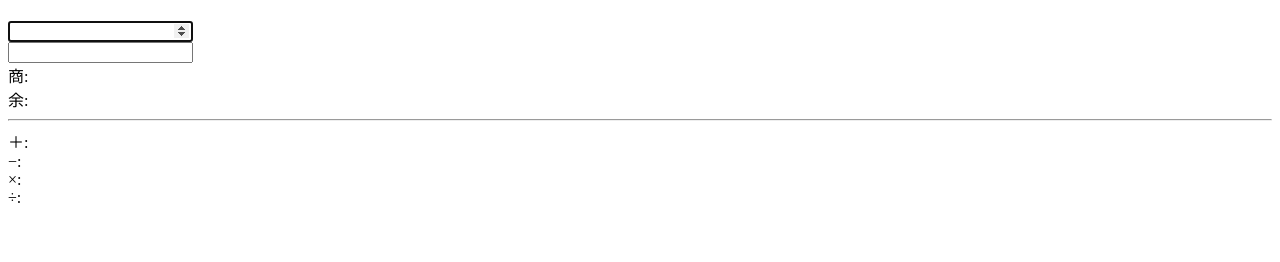
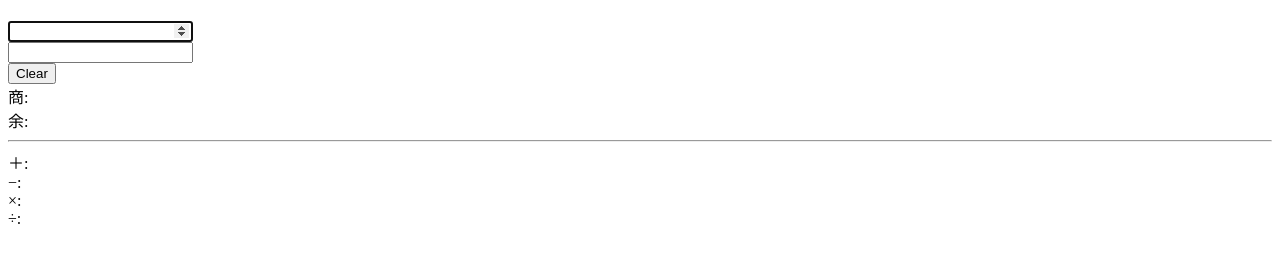
Before and after one commit to sumeragizzz/remainder-calculator, a plain HTML site: page index.html in a window 1280 px wide. Drawn offline with nearby package versions, Linux system fonts and the light colour scheme.

Commit message:
クリアーボタンを追加

```diff
--- a/index.html
+++ b/index.html
@@ -10,6 +10,7 @@
         <div id="app">
             <input v-model.number="value1" type="number" ref="value1"><br>
             <input v-model.number="value2" type="number"><br>
+            <button v-on:click="clear">Clear</button><br>
             商: {{ quotient }}<br>
             余: {{ remainder }}<br>
             <hr>
--- a/js/app.js
+++ b/js/app.js
@@ -31,6 +31,11 @@ Vue.createApp({
                 return null
             }
             return func(this.value1, this.value2)
+        },
+        clear(event) {
+            this.value1 = ''
+            this.value2 = ''
+            this.$refs.value1.focus()
         }
     },
     mounted() {
```
